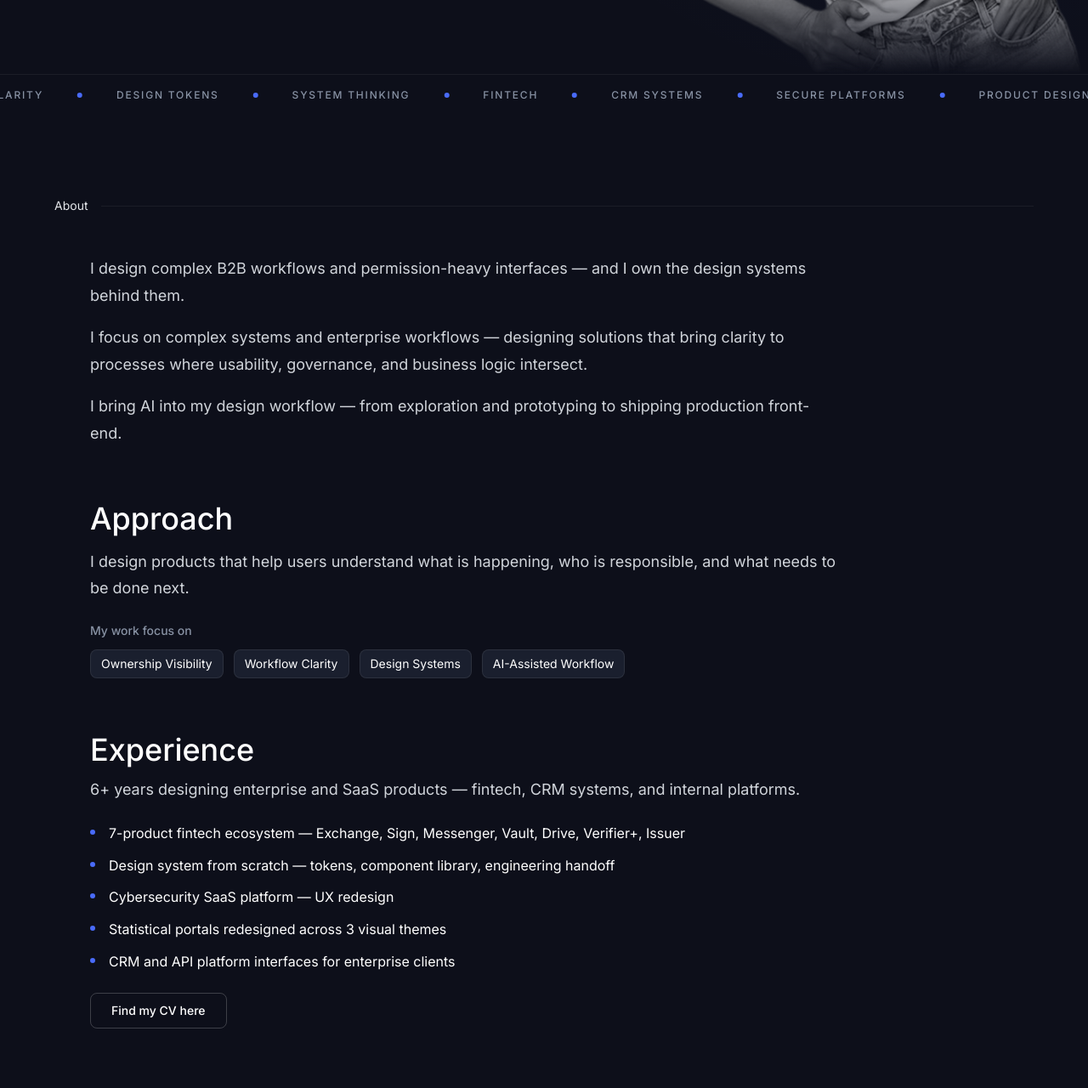
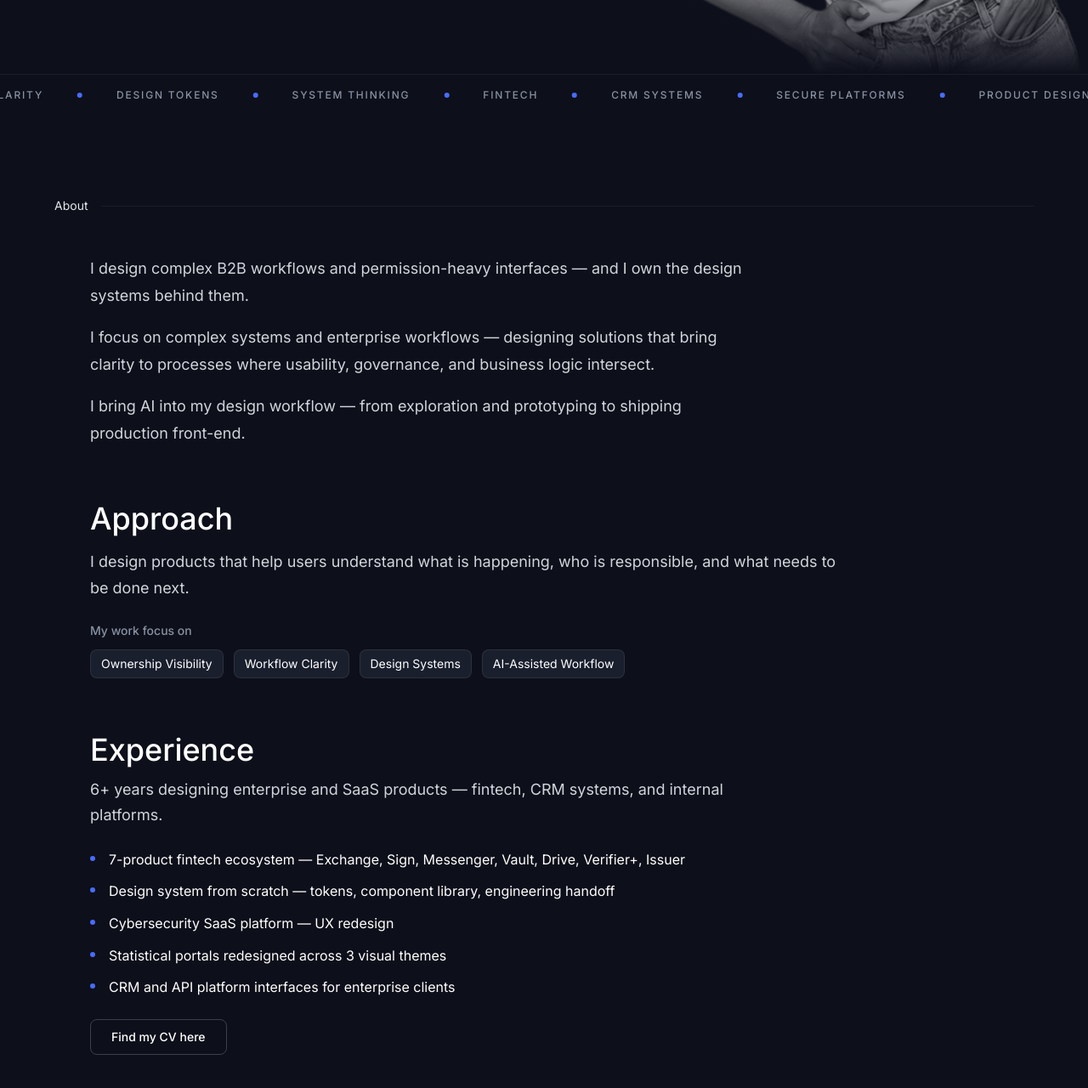
Before and after one commit to AlonaRyzhenko/alyona-portfolio, a Next.js app: page / in a window 1280 px wide. Shown: the part 664-1944 px from the top of the page at 85% size. Built offline with nearby package versions, Linux system fonts and the light colour scheme.

Commit message:
Homepage About: constrain text containers to 780px measure

```diff
--- a/components/About.tsx
+++ b/components/About.tsx
@@ -46,7 +46,7 @@ export default function About() {
           className="flex flex-col gap-16 max-w-[1068px] ml-auto mr-0 lg:ml-[calc((100%-1068px)/2)]"
         >
           {/* Intro */}
-          <motion.div variants={stagger} className="flex flex-col gap-4 max-w-[880px]">
+          <motion.div variants={stagger} className="flex flex-col gap-4 max-w-[780px]">
             <motion.p variants={fadeUp} className="text-[#D1D5DB] text-lg leading-[1.8]">
               I design complex B2B workflows and permission-heavy interfaces — and I own the design systems behind them.
             </motion.p>
@@ -76,7 +76,7 @@ export default function About() {
               <motion.p variants={fadeUp} className="text-[#8892a4] text-sm font-medium">
                 My work focus on
               </motion.p>
-              <motion.div variants={stagger} className="flex flex-wrap gap-3">
+              <motion.div variants={stagger} className="flex flex-wrap gap-3 max-w-[780px]">
                 {focusPills.map((pill) => (
                   <motion.span
                     key={pill}
@@ -96,13 +96,13 @@ export default function About() {
               <motion.h2 variants={fadeUp} className="text-4xl font-medium text-white">
                 Experience
               </motion.h2>
-              <motion.p variants={fadeUp} className="text-[#D1D5DB] text-lg leading-[1.7]">
+              <motion.p variants={fadeUp} className="text-[#D1D5DB] text-lg leading-[1.7] max-w-[780px]">
                 6+ years designing enterprise and SaaS products — fintech, CRM
                 systems, and internal platforms.
               </motion.p>
             </motion.div>
 
-            <motion.ul variants={stagger} className="flex flex-col gap-3">
+            <motion.ul variants={stagger} className="flex flex-col gap-3 max-w-[780px]">
               {experience.map((item) => (
                 <motion.li
                   key={item}
```
